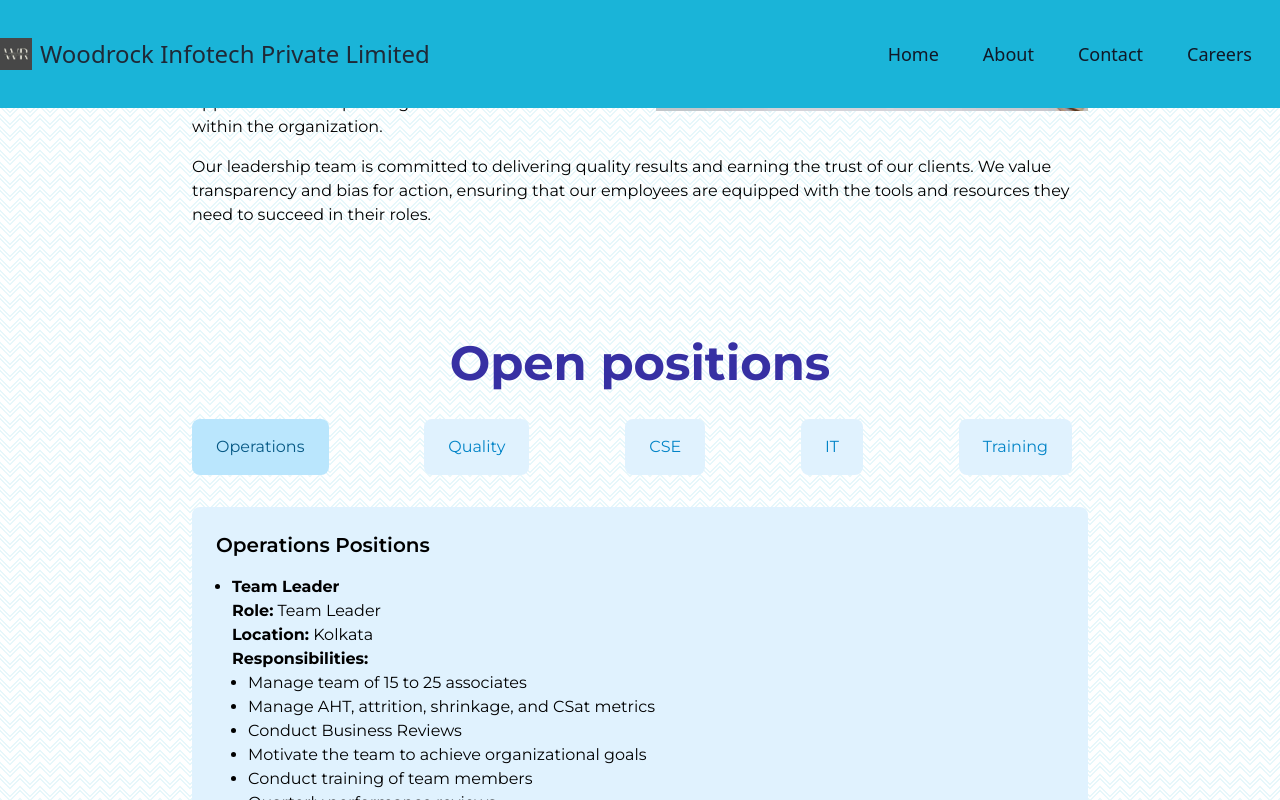
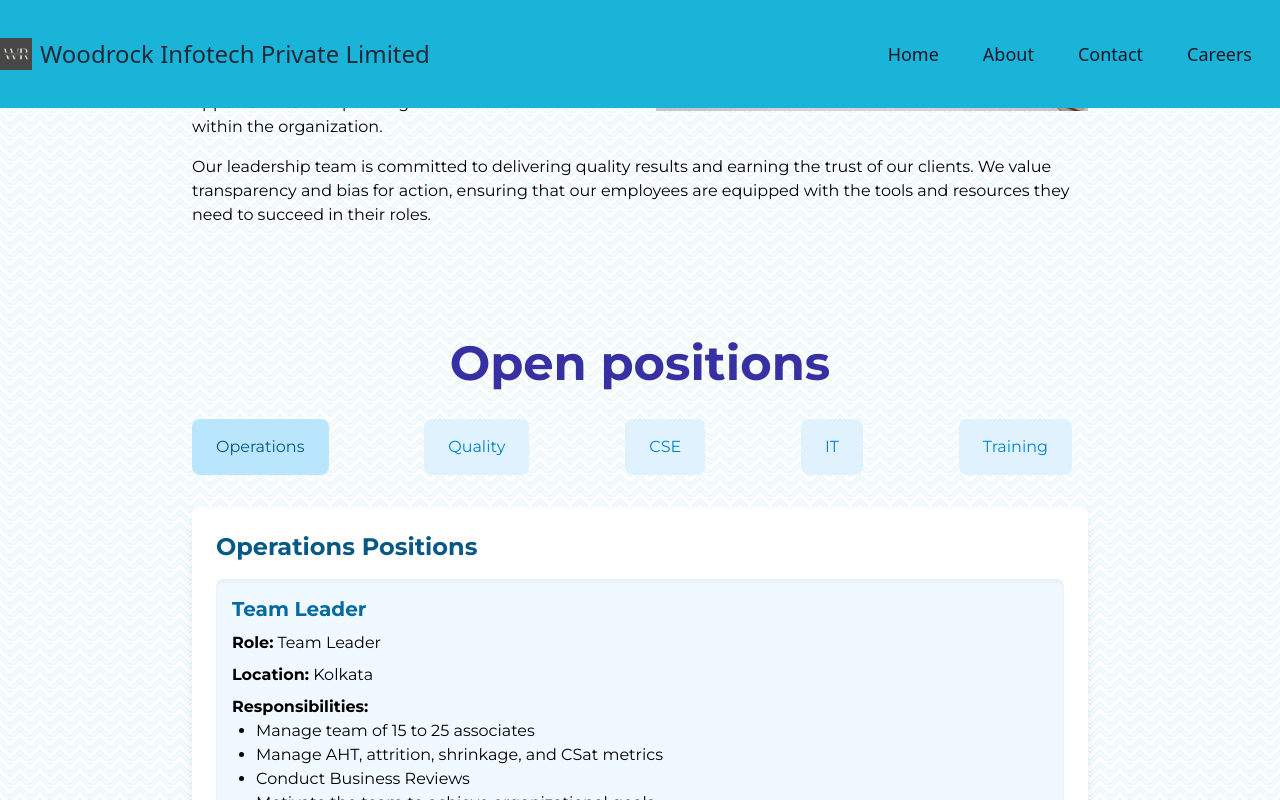
Before and after one commit to ssuvamm/woodrock, a React (Vite) app: page /careers in a window 1280 px wide. Both pictures are taken after a click on the element "Operations". Shown: the part 1519-2319 px from the top of the page. Built offline with nearby package versions, Linux system fonts and the light colour scheme.

Commit message:
jd update

```diff
--- a/src/components/OpenPositions.jsx
+++ b/src/components/OpenPositions.jsx
@@ -1,53 +1,3 @@
-// import { useState } from "react";
-
-// const OpenPositions = () => {
-//   const [activeBox, setActiveBox] = useState(null);
-
-//   const handleBoxClick = (boxName) => {
-//     setActiveBox(activeBox === boxName ? null : boxName);
-//   };
-
-//   const positions = {
-//     Operations: ["Team Leader", "Process Associate", "Quality Analyst"],
-//     Quality: ["Quality Assurance Manager", "Quality Auditor"],
-//     Leadership: ["Operations Manager", "Project Manager"],
-//     CSE: ["Customer Service Executive", "Technical Support Specialist"],
-//   };
-
-//   return (
-//     <div className="mx-auto max-w-4xl ">
-//       <div className="mb-8 flex flex-wrap justify-between">
-//         {Object.keys(positions).map((boxName) => (
-//           <div
-//             key={boxName}
-//             className={`mb-4 w-full cursor-pointer rounded-lg px-6 py-4 transition-all duration-300 sm:mb-0 sm:mr-4 sm:w-auto ${
-//               activeBox === boxName
-//                 ? "bg-sky-200 text-sky-800"
-//                 : "bg-sky-100 text-sky-600 hover:bg-sky-200 hover:text-sky-800"
-//             }`}
-//             onClick={() => handleBoxClick(boxName)}
-//           >
-//             {boxName}
-//           </div>
-//         ))}
-//       </div>
-//       {activeBox && (
-//         <div className="rounded-lg bg-sky-100 p-6">
-//           <h3 className="mb-4 text-xl font-semibold">{activeBox} Positions</h3>
-//           <ul className="list-disc pl-4">
-//             {positions[activeBox].map((position, index) => (
-//               <li key={index} className="mb-2">
-//                 {position}
-//               </li>
-//             ))}
-//           </ul>
-//         </div>
-//       )}
-//     </div>
-//   );
-// };
-
-// export default OpenPositions;
 import { useState } from "react";
 import jobDescriptions from "./jobDescriptions.json"; // Adjust the path as necessary
 
@@ -84,48 +34,53 @@ const OpenPositions = () => {
         ))}
       </div>
       {activeBox && (
-        <div className="rounded-lg bg-sky-100 p-6">
-          <h3 className="mb-4 text-xl font-semibold">{activeBox} Positions</h3>
-          <ul className="list-disc pl-4">
+        <div className="rounded-lg bg-white p-6 shadow-lg">
+          <h3 className="mb-4 text-2xl font-bold text-sky-800">
+            {activeBox} Positions
+          </h3>
+          <ul className="space-y-6">
             {positions[activeBox].map((position, index) => (
-              <li key={index} className="mb-2">
-                <h4 className="font-bold">{position}</h4>
-                <p>
+              <li key={index} className="mb-6">
+                <div className="rounded-lg bg-sky-50 p-4 shadow-inner">
+                  <h4 className="text-xl font-bold text-sky-700">{position}</h4>
+                  <p className="mt-2">
                     <strong>Role:</strong> {jobDescriptions[position].Role}
                   </p>
-                <p>
+                  <p className="mt-2">
                     <strong>Location:</strong>{" "}
                     {jobDescriptions[position].Location}
                   </p>
                   {jobDescriptions[position].Mode && (
-                  <p>
+                    <p className="mt-2">
                       <strong>Mode:</strong> {jobDescriptions[position].Mode}
                     </p>
                   )}
                   {jobDescriptions[position].JobProfile && (
-                  <p>
+                    <p className="mt-2">
                       <strong>Job Profile:</strong>{" "}
                       {jobDescriptions[position].JobProfile}
                     </p>
                   )}
                   {jobDescriptions[position].Criteria && (
-                  <div>
+                    <div className="mt-2">
                       <p>
                         <strong>Criteria:</strong>
                       </p>
-                    <ul className="list-disc pl-4">
-                      {jobDescriptions[position].Criteria.map((criteria, i) => (
+                      <ul className="list-disc pl-6">
+                        {jobDescriptions[position].Criteria.map(
+                          (criteria, i) => (
                             <li key={i}>{criteria}</li>
-                      ))}
+                          ),
+                        )}
                       </ul>
                     </div>
                   )}
                   {jobDescriptions[position].Responsibilities && (
-                  <div>
+                    <div className="mt-2">
                       <p>
                         <strong>Responsibilities:</strong>
                       </p>
-                    <ul className="list-disc pl-4">
+                      <ul className="list-disc pl-6">
                         {jobDescriptions[position].Responsibilities.map(
                           (responsibility, i) => (
                             <li key={i}>{responsibility}</li>
@@ -135,11 +90,11 @@ const OpenPositions = () => {
                     </div>
                   )}
                   {jobDescriptions[position].Knowledge && (
-                  <div>
+                    <div className="mt-2">
                       <p>
                         <strong>Knowledge, Skills, Abilities:</strong>
                       </p>
-                    <ul className="list-disc pl-4">
+                      <ul className="list-disc pl-6">
                         {jobDescriptions[position].Knowledge.map(
                           (knowledge, i) => (
                             <li key={i}>{knowledge}</li>
@@ -149,11 +104,11 @@ const OpenPositions = () => {
                     </div>
                   )}
                   {jobDescriptions[position].Perks && (
-                  <div>
+                    <div className="mt-2">
                       <p>
                         <strong>Perks and Benefits:</strong>
                       </p>
-                    <ul className="list-disc pl-4">
+                      <ul className="list-disc pl-6">
                         {jobDescriptions[position].Perks.map((perk, i) => (
                           <li key={i}>{perk}</li>
                         ))}
@@ -161,11 +116,11 @@ const OpenPositions = () => {
                     </div>
                   )}
                   {jobDescriptions[position].TechnicalSkills && (
-                  <div>
+                    <div className="mt-2">
                       <p>
                         <strong>Technical Skills:</strong>
                       </p>
-                    <ul className="list-disc pl-4">
+                      <ul className="list-disc pl-6">
                         {jobDescriptions[position].TechnicalSkills.map(
                           (skill, i) => (
                             <li key={i}>{skill}</li>
@@ -175,46 +130,53 @@ const OpenPositions = () => {
                     </div>
                   )}
                   {jobDescriptions[position].Benefits && (
-                  <div>
+                    <div className="mt-2">
                       <p>
                         <strong>Benefits:</strong>
                       </p>
-                    <ul className="list-disc pl-4">
-                      {jobDescriptions[position].Benefits.map((benefit, i) => (
+                      <ul className="list-disc pl-6">
+                        {jobDescriptions[position].Benefits.map(
+                          (benefit, i) => (
                             <li key={i}>{benefit}</li>
-                      ))}
+                          ),
+                        )}
                       </ul>
                     </div>
                   )}
                   {jobDescriptions[position].Contact && (
-                  <p>
+                    <p className="mt-2">
                       <strong>Contact:</strong>{" "}
                       {jobDescriptions[position].Contact}
                     </p>
                   )}
                   {jobDescriptions[position].Salary && (
-                  <p>
-                    <strong>Salary:</strong> {jobDescriptions[position].Salary}
+                    <p className="mt-2">
+                      <strong>Salary:</strong>{" "}
+                      {jobDescriptions[position].Salary}
                     </p>
                   )}
                   {jobDescriptions[position].WorkTiming && (
-                  <p>
+                    <p className="mt-2">
                       <strong>Work Timing:</strong>{" "}
                       {jobDescriptions[position].WorkTiming}
                     </p>
                   )}
                   {jobDescriptions[position].InterviewLocation && (
-                  <p>
+                    <p className="mt-2">
                       <strong>Interview Location:</strong>{" "}
                       {jobDescriptions[position].InterviewLocation}
                     </p>
                   )}
                   {jobDescriptions[position].InterviewTimings && (
-                  <p>
+                    <p className="mt-2">
                       <strong>Interview Timings:</strong>{" "}
                       {jobDescriptions[position].InterviewTimings}
                     </p>
                   )}
+                  <button className="mt-4 inline-block rounded bg-sky-700 px-4 py-2 font-bold text-white shadow transition duration-200 hover:bg-sky-600">
+                    Apply
+                  </button>
+                </div>
               </li>
             ))}
           </ul>
```
Lines whose indentation alone changed are shown as unchanged.
